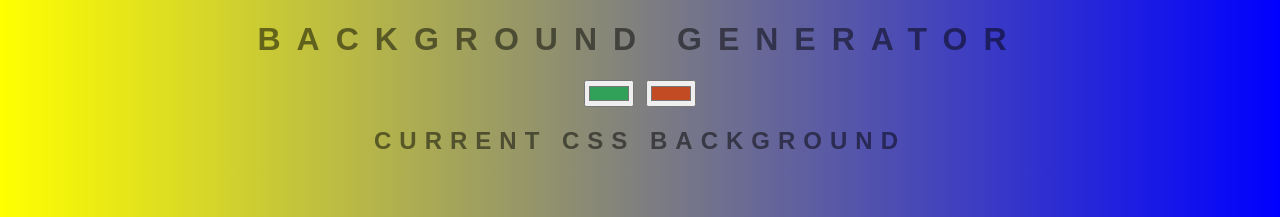
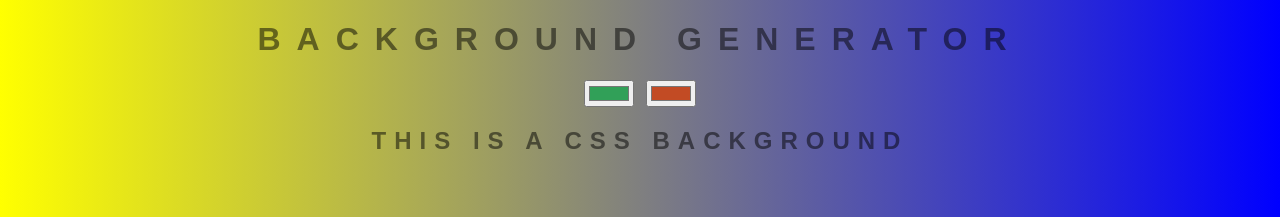
Before and after one commit to ashmitha15/background-generator, a plain HTML site: page index.html in a window 1280 px wide. Shown: the top 217 px of the page. Drawn offline with Linux system fonts and the light colour scheme.

Commit message:
Changing text in h2

```diff
--- a/index.html
+++ b/index.html
@@ -10,7 +10,7 @@
 	<h1> BackGround Generator</h1>
 	<input class="color1" type="color" name="colorpalette1" value="#31A058">
 	<input class="color2" type="color" name="colorpalette2" value="#c24B24">
-	<h2> Current css background</h2>
+	<h2> This is a css background</h2>
 	<h3> </h3>
 
 
```
